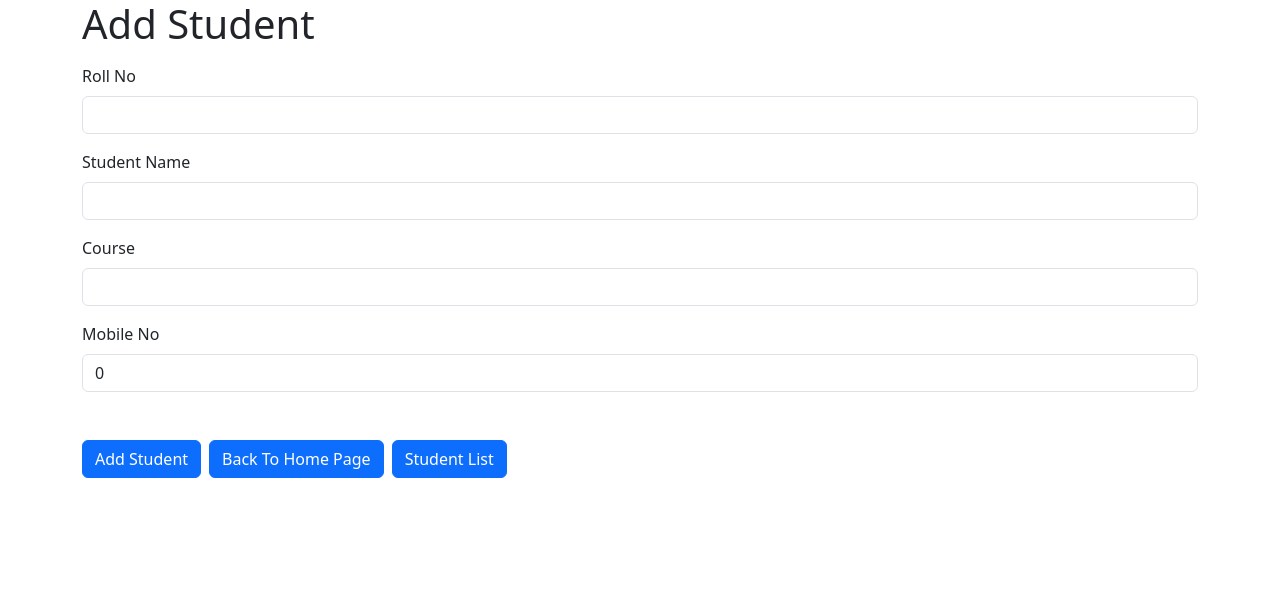
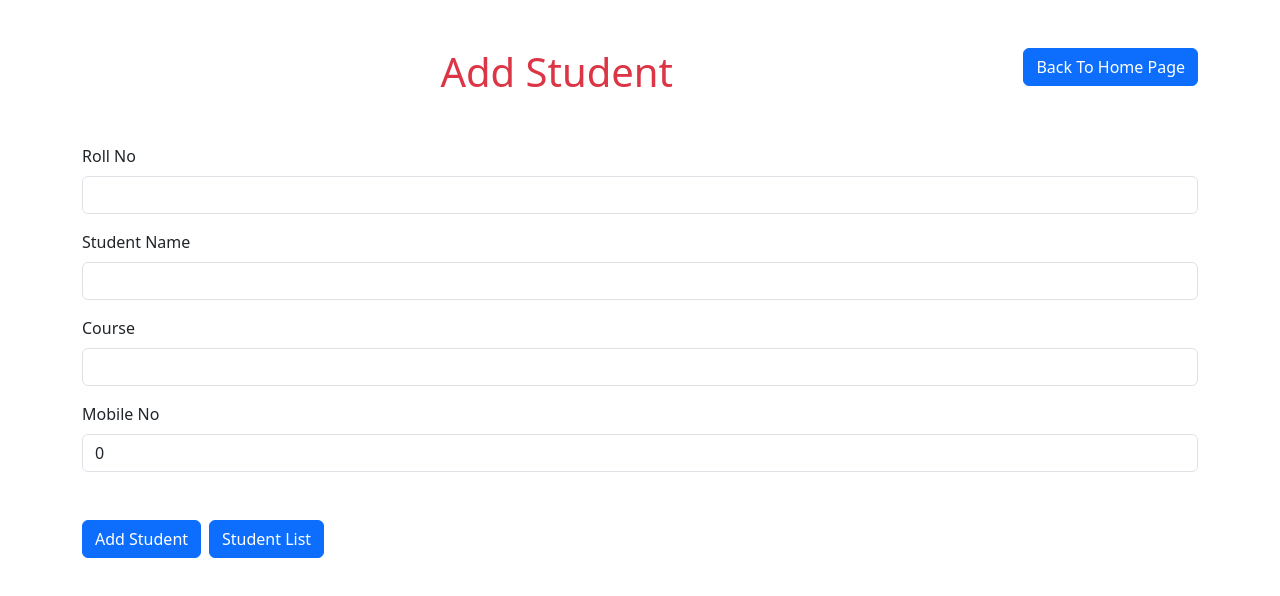
Before and after one commit to GaneshPanday07/React-Node-project, a React app in the folder Student-Management-System/frontend/: page /Add/Student in a window 1280 px wide. Shown: the top 596 px of the page. Built offline with nearby package versions, Linux system fonts and the light colour scheme; the HTML template or start-up script is replaced by a standard one.

Commit message:
modified

```diff
--- a/Student-Management-System/frontend/src/pages/AddStudent.jsx
+++ b/Student-Management-System/frontend/src/pages/AddStudent.jsx
@@ -8,9 +8,6 @@ function AddStudent(){
     let [studentName, setStudentName] = useState('');
     let[course, setCourse] = useState('');
     let[mobileNo, setMobileNo] = useState(0);
-    function gotoHome(){
-        navigate('/')
-    }
 
     function gotoStudentsList(){
         navigate('/Student/List')
@@ -20,9 +17,10 @@ function AddStudent(){
         <Container>
             <Row>
                 <Col>
-                    <h1>Add Student</h1>
+                    <Button className="mt-5 ms-2" style={{float:'right' }} onClick={()=> navigate('/')}>Back To Home Page</Button>
+                    <h1 class ="text-center text-danger mt-5 ms-3">Add Student</h1>
                     <Form>
-                        <Form.Group className="mt-3">
+                        <Form.Group className="mt-5">
                             <Form.Label>Roll No</Form.Label>
                             <Form.Control type="text" value={rollNo} onChange={(e) => setRollNo(e.target.value) }></Form.Control>
                         </Form.Group>
@@ -40,7 +38,6 @@ function AddStudent(){
                         </Form.Group>
 
                         <Button className="mt-5">Add Student</Button>
-                        <Button className="mt-5 ms-2" onClick={gotoHome}>Back To Home Page</Button>
                         <Button className="mt-5 ms-2" onClick={gotoStudentsList}>Student List</Button>
                     </Form>
                 </Col>
--- a/Student-Management-System/frontend/src/pages/Home.jsx
+++ b/Student-Management-System/frontend/src/pages/Home.jsx
@@ -2,9 +2,6 @@ import { useNavigate } from 'react-router-dom'
 import { Container, Row, Col, Button } from 'react-bootstrap'
 function Home(){
     let navigate = useNavigate();
-    function gotoAddStudent(){
-        navigate('/Add/Student')
-    }
 
     return(
 
@@ -12,7 +9,7 @@ function Home(){
             <Row>
                 <Col>
                     <h1>Student Management System.</h1>
-        <Button onClick={gotoAddStudent}>Add Student</Button>
+        <Button onClick={() => navigate('/Add/Student')}>Add Student</Button>
                 </Col>
             </Row>
         </Container>
```
